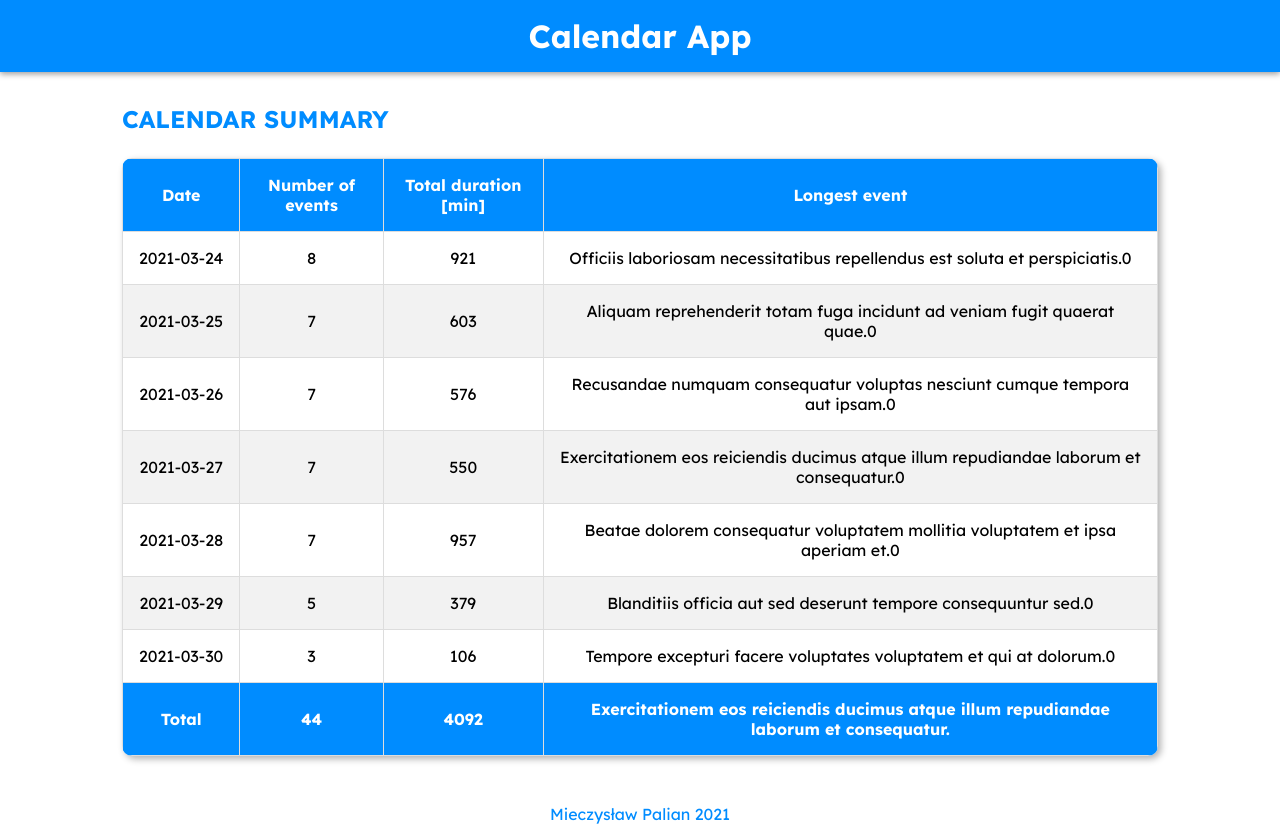
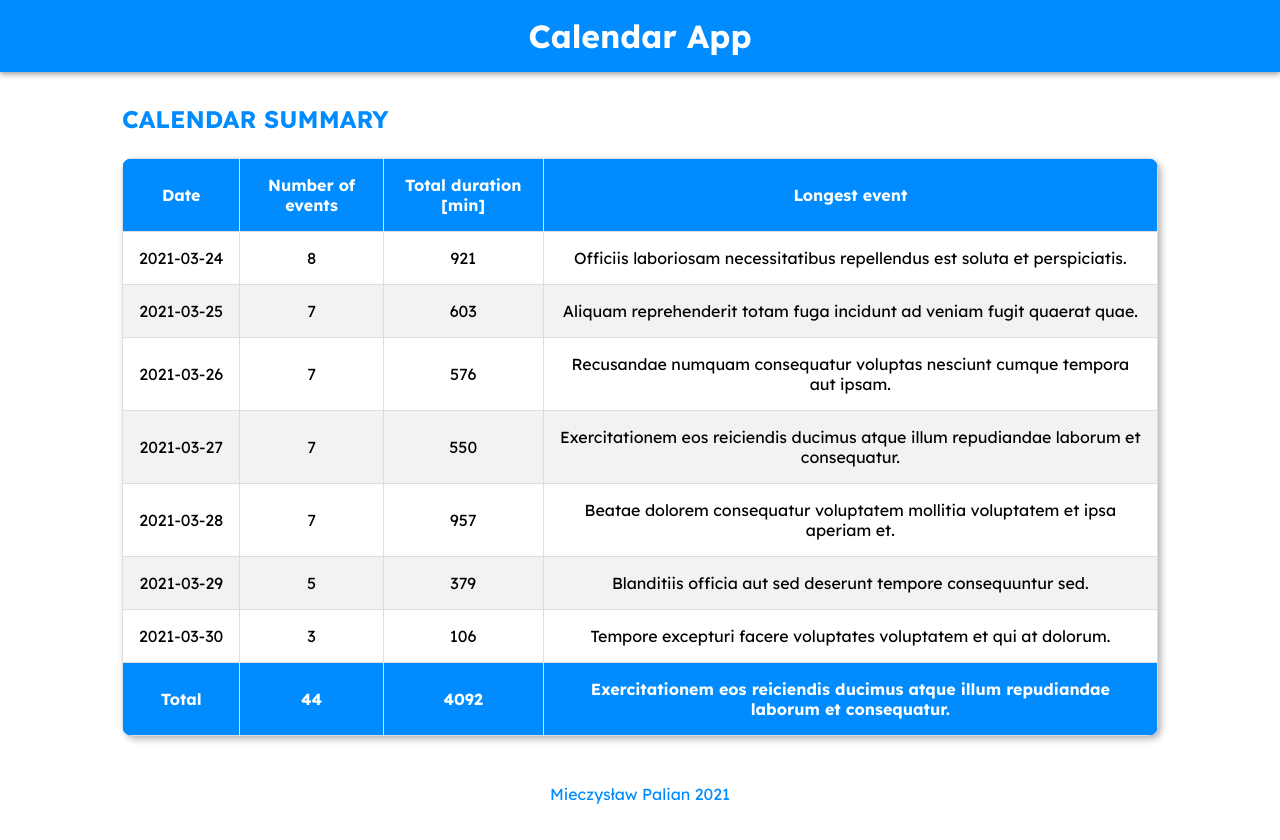
Before and after one commit to soiloui/calendar-app, a React (Create React App) app: page / in a window 1280 px wide. Built offline with nearby package versions, Linux system fonts and the light colour scheme; the HTML template or start-up script is replaced by a standard one.

Commit message:
Removed unnecessary zero

```diff
--- a/src/components/Table.tsx
+++ b/src/components/Table.tsx
@@ -47,7 +47,6 @@ const Table: React.FC<TableProps> = ({ currentDate, calendarDays }) => {
                 <td>{totalDayDuration}</td>
                 <td>
                   {titleSortedDay}
-                  0
                 </td>
               </tr>
             )
```
